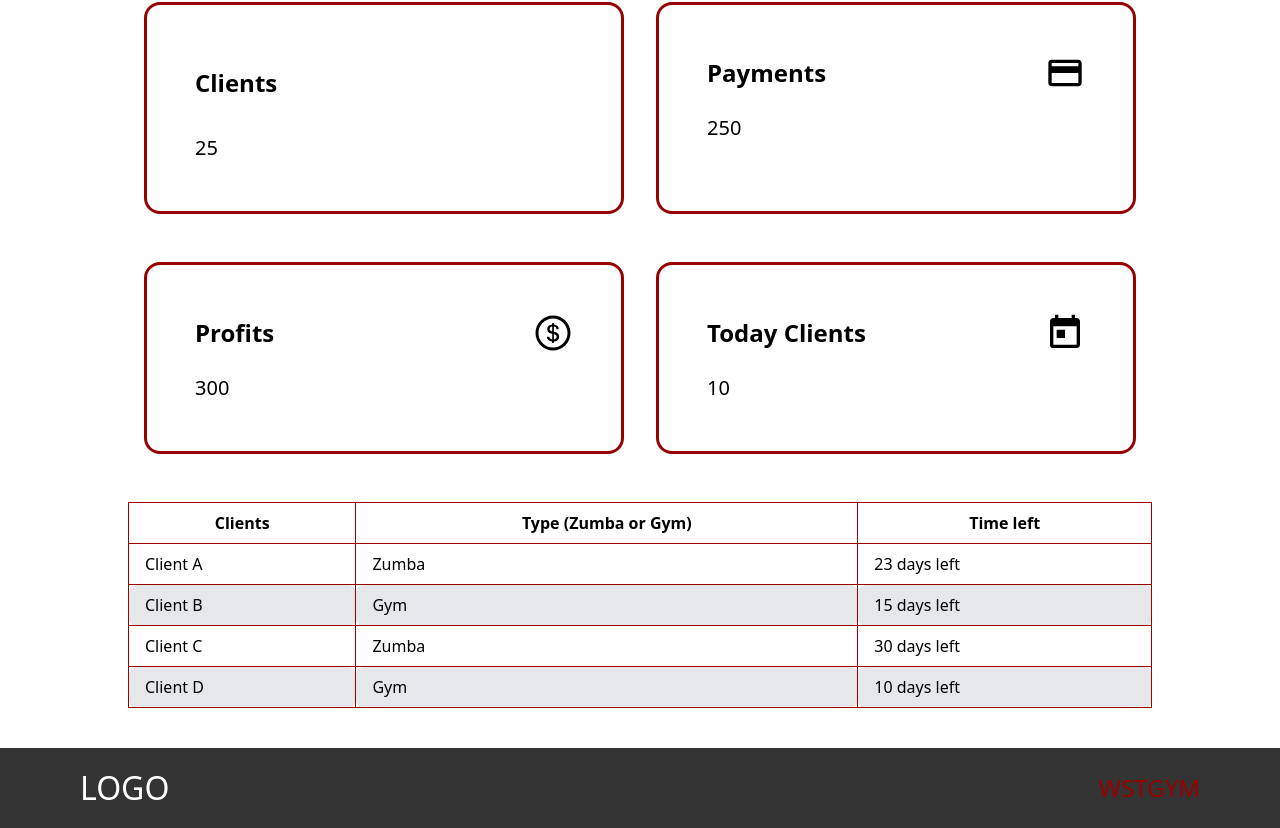
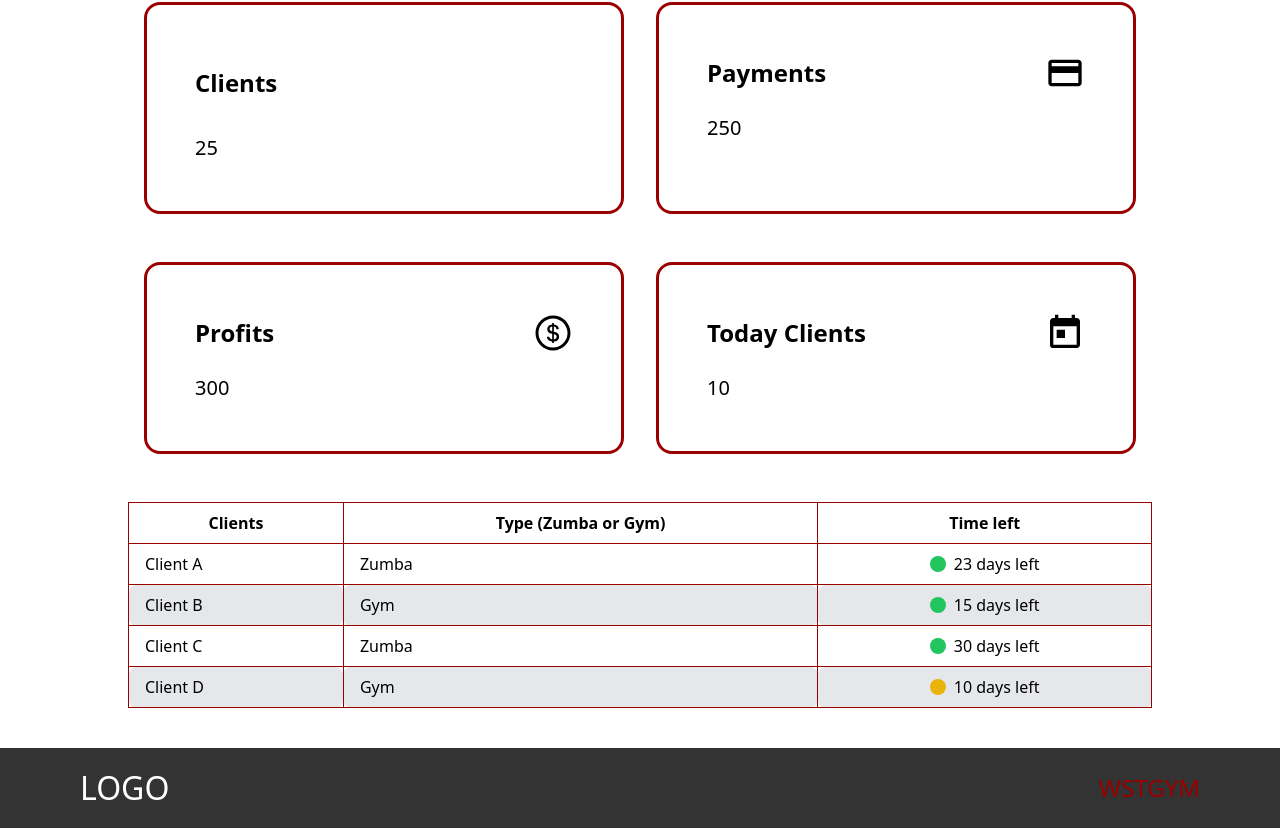
Before and after one commit to moefawazz/WST-GYM-V2, a React (Create React App) app: page / in a window 1280 px wide. Shown: the part 958-1786 px from the top of the page. Built offline with nearby package versions, Linux system fonts and the light colour scheme; some icons are missing; the HTML template or start-up script is replaced by a standard one.

Commit message:
added circles

```diff
--- a/src/components/table/Table.jsx
+++ b/src/components/table/Table.jsx
@@ -1,6 +1,21 @@
 import React from 'react';
 
 const Table = ({ data }) => {
+  const getCircleColor = (timeLeft) => {
+    let circleColor = '';
+    const daysLeft = parseInt(timeLeft.split(' ')[0]); // Extract days as integer
+
+    if (daysLeft > 10) {
+      circleColor = 'bg-green-500'; // Green circle for more than 10 days
+    } else if (daysLeft <= 10 && daysLeft > 0) {
+      circleColor = 'bg-yellow-500'; // Yellow circle for 10 days or less
+    } else {
+      circleColor = 'bg-red-500'; // Red circle for 0 days or negative
+    }
+
+    return circleColor;
+  };
+
   return (
     <div className="w-full max-w-screen-lg mx-auto">
       <table className="w-full rounded-[1rem]">
@@ -16,7 +31,12 @@ const Table = ({ data }) => {
             <tr key={index} className={index % 2 === 0 ? 'bg-white text-black' : 'bg-gray-200'}>
               <td className="py-2 px-4 border-collapse border border-red rounded-lg overflow-hidden">{item.client}</td>
               <td className="py-2 px-4 border-collapse border border-red rounded-lg overflow-hidden">{item.type}</td>
-              <td className="py-2 px-4 border-collapse border border-red rounded-lg overflow-hidden">{item.timeLeft}</td>
+              <td className="py-2 px-4 border-collapse border border-red rounded-lg overflow-hidden">
+                <div className="flex items-center justify-center">
+                  <span className={`w-4 h-4 rounded-full inline-block mr-2 ${getCircleColor(item.timeLeft)}`}></span>
+                  {item.timeLeft}
+                </div>
+              </td>
             </tr>
           ))}
         </tbody>
```
